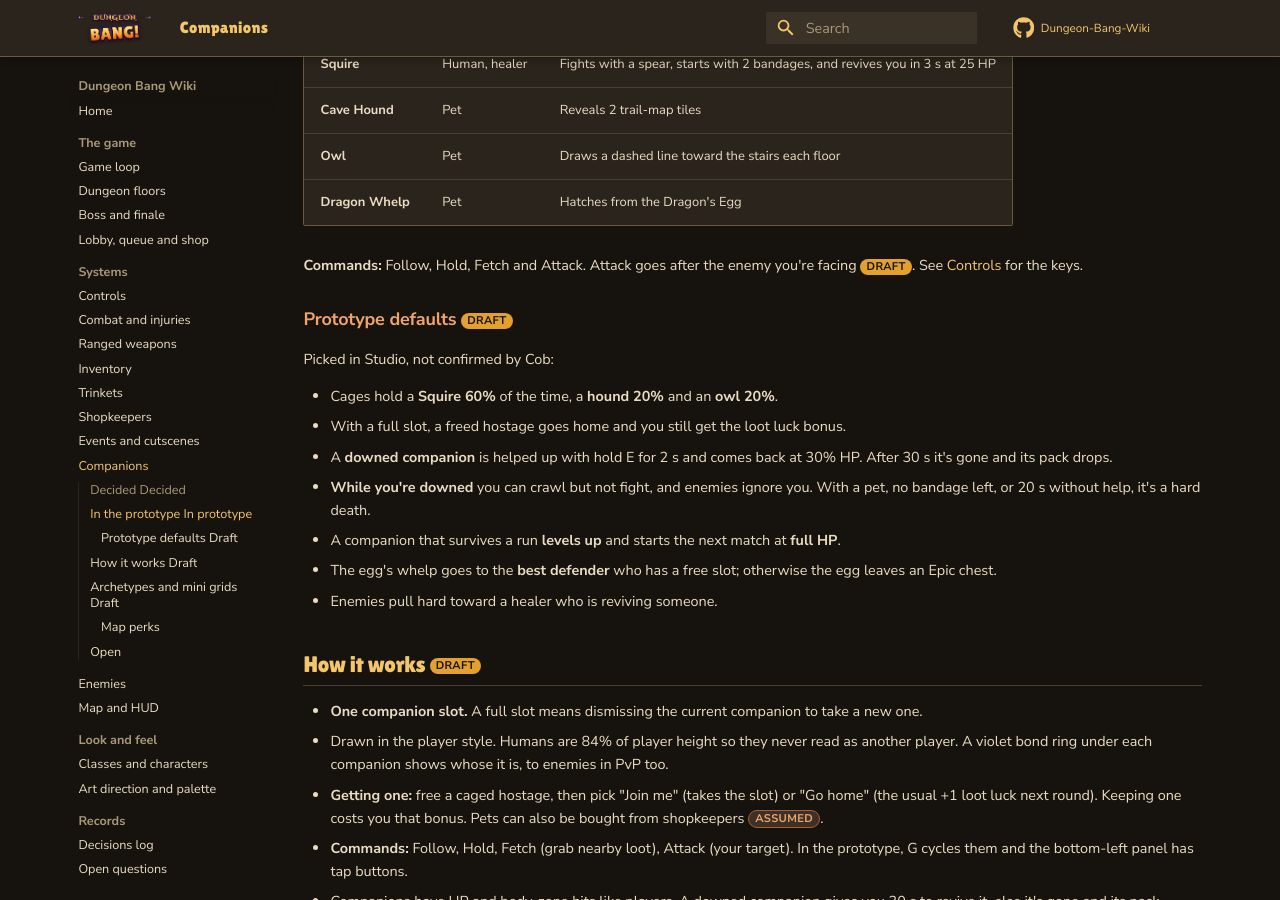
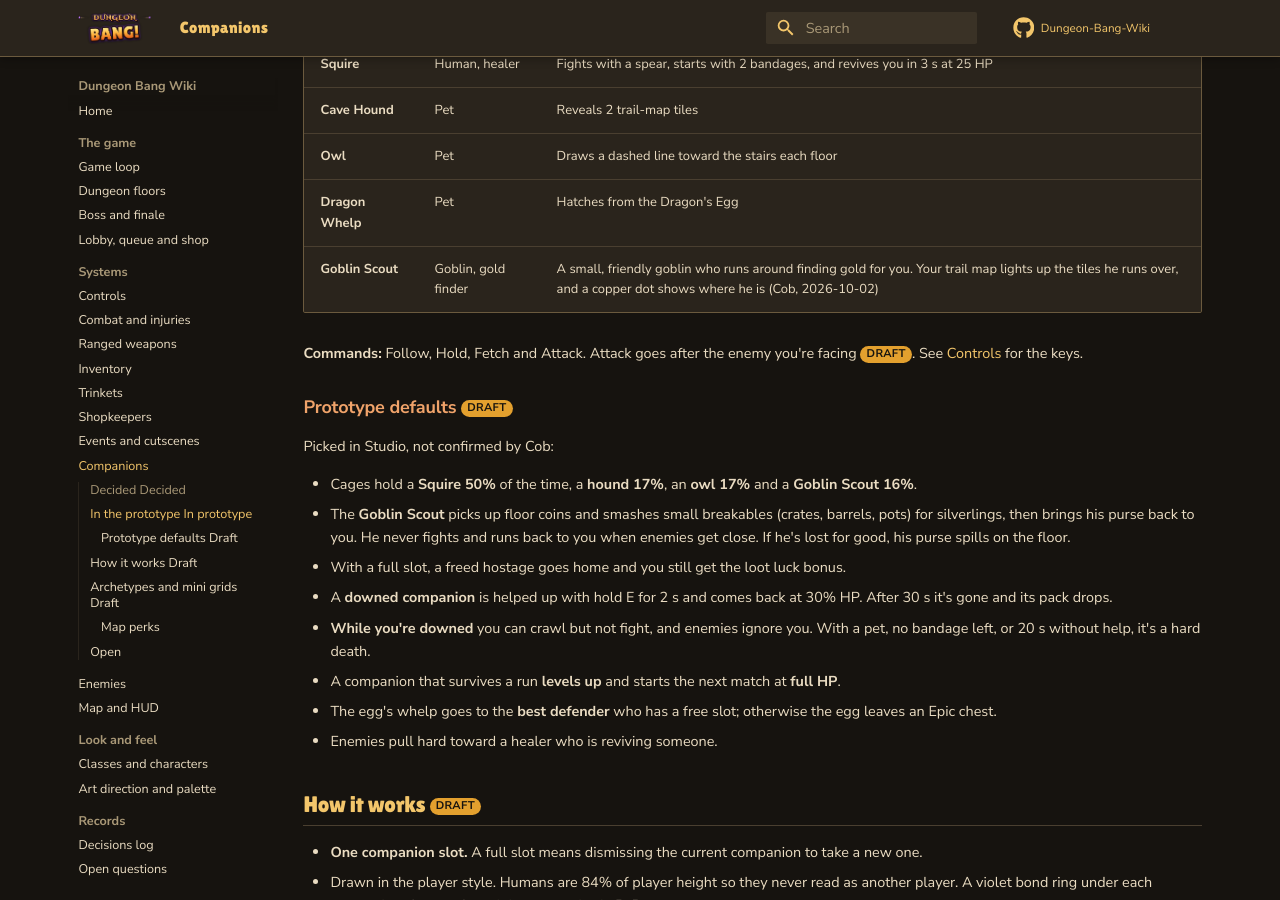
Before and after one commit to iamlegendok/Dungeon-Bang-Wiki, an MkDocs documentation site: the page built from docs/companions.md, in a window 1280 px wide and 900 px high, scrolled down 1497 px. Built offline with MkDocs 1.6.1 and Material for MkDocs 9.7.7, drawn with Linux system fonts in a browser that asks for light colours; comment, search, counter and statistics services are not loaded.

Commit message:
Add the Goblin Scout companion
Co-Authored-By: Claude Opus 5.5 (1M context) <noreply@anthropic.com>
Claude-Session: https://claude.ai/code/session_01BBz4VfGTsvBuNKXe58LieA

```diff
--- a/docs/companions.md
+++ b/docs/companions.md
@@ -34,6 +34,7 @@ Built in Studio 2026-10-02 because Cob asked for companions to be prototyped. Co
 | **Cave Hound** | Pet | Reveals 2 trail-map tiles |
 | **Owl** | Pet | Draws a dashed line toward the stairs each floor |
 | **Dragon Whelp** | Pet | Hatches from the Dragon's Egg |
+| **Goblin Scout** | Goblin, gold finder | A small, friendly goblin who runs around finding gold for you. Your trail map lights up the tiles he runs over, and a copper dot shows where he is (Cob, 2026-10-02) |
 
 **Commands:** Follow, Hold, Fetch and Attack. Attack goes after the enemy you're facing <span class="tag draft">Draft</span>. See [Controls](controls.md#companions) for the keys.
 
@@ -41,7 +42,8 @@ Built in Studio 2026-10-02 because Cob asked for companions to be prototyped. Co
 
 Picked in Studio, not confirmed by Cob:
 
-- Cages hold a **Squire 60%** of the time, a **hound 20%** and an **owl 20%**.
+- Cages hold a **Squire 50%** of the time, a **hound 17%**, an **owl 17%** and a **Goblin Scout 16%**.
+- The **Goblin Scout** picks up floor coins and smashes small breakables (crates, barrels, pots) for silverlings, then brings his purse back to you. He never fights and runs back to you when enemies get close. If he's lost for good, his purse spills on the floor.
 - With a full slot, a freed hostage goes home and you still get the loot luck bonus.
 - A **downed companion** is helped up with hold E for 2 s and comes back at 30% HP. After 30 s it's gone and its pack drops.
 - **While you're downed** you can crawl but not fight, and enemies ignore you. With a pet, no bandage left, or 20 s without help, it's a hard death.
```
Also changed, not shown: docs/decisions.md (+1 -0 lines), docs/ui.md (+2 -1 lines).
